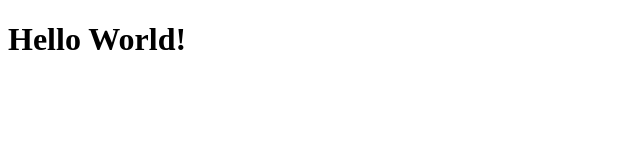
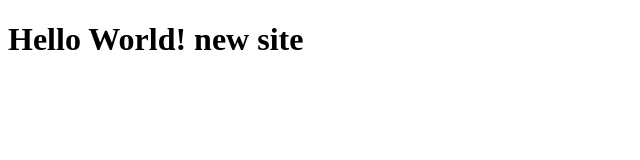
Before and after one commit to Borngod/Front-End-coursera, a plain HTML site: page index.html in a window 1280 px wide. Shown: the whole page, without its empty margins (0-640 px from the left). Drawn offline with Linux system fonts and the light colour scheme.

Commit message:
a new commit

```diff
--- a/index.html
+++ b/index.html
@@ -5,6 +5,6 @@
 <title>Hello World</title>
 </head>
 <body>
-<h1>Hello World!</h1>
+<h1>Hello World! new site</h1>
 </body>
 </html>
```
Also changed, not shown: site/index.html (+1 -1 lines).
